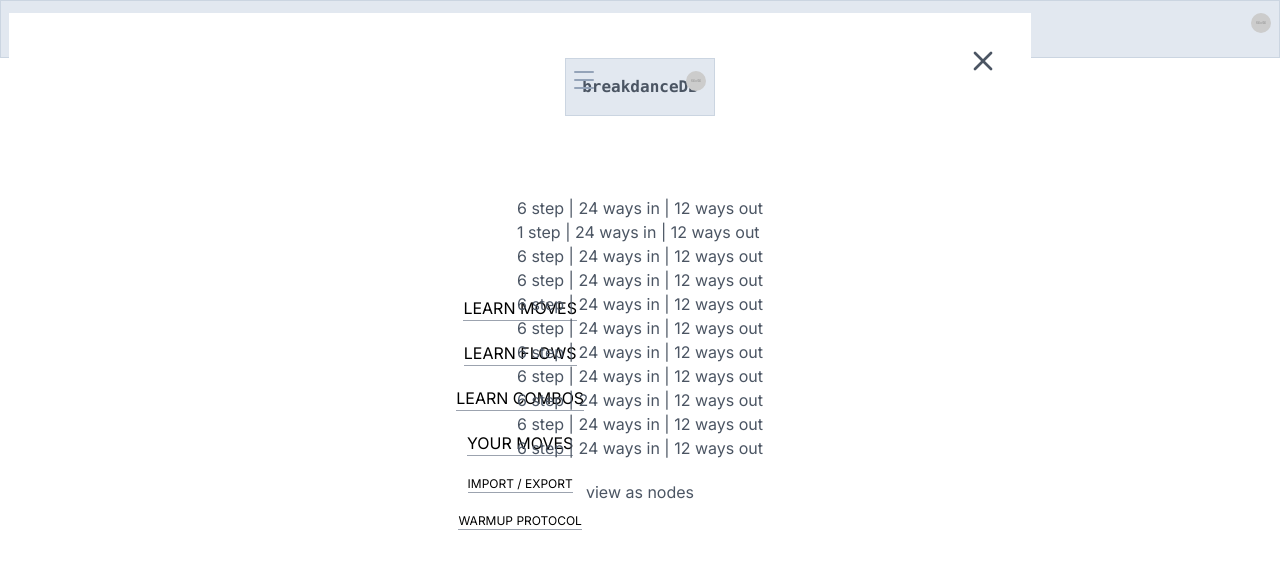
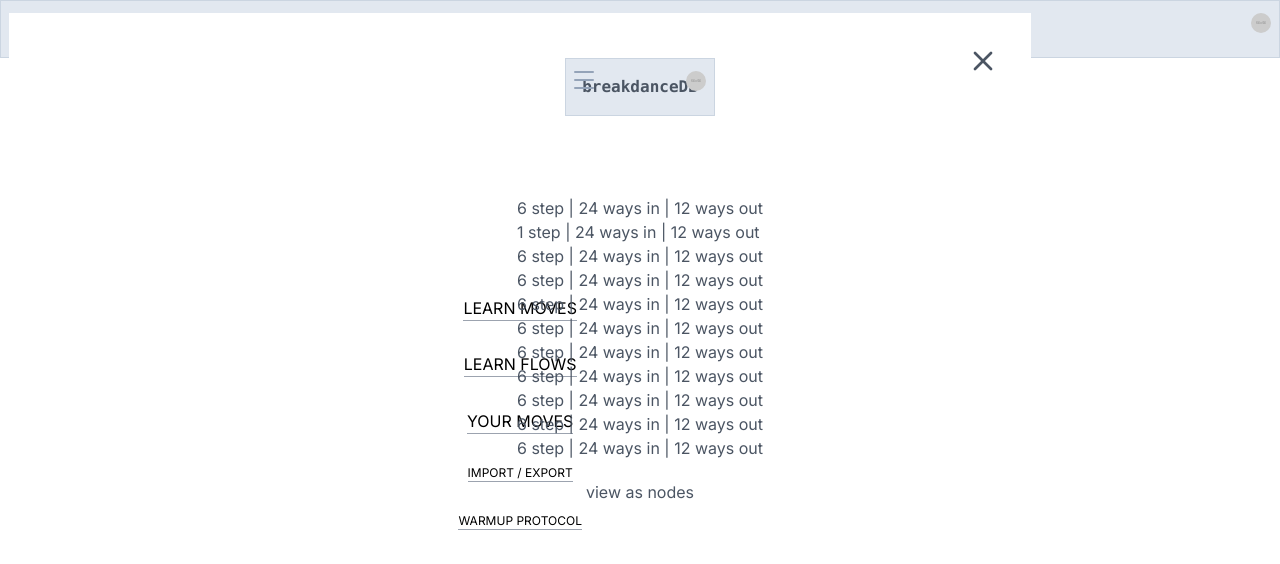
Before and after one commit to volaix/breakdancedb, a Next.js app: page /nodes in a window 1280 px wide. Both pictures are taken after a click on the element 19 px from the left and 22 px from the top of the page. Shown: the top 564 px of the page. Built offline with nearby package versions, Linux system fonts and the light colour scheme.

Commit message:
hide combos for now

```diff
--- a/src/app/_components/Header.tsx
+++ b/src/app/_components/Header.tsx
@@ -73,11 +73,11 @@ export default function RenderHeader() {
                   <li className="my-2 border-b border-gray-400 uppercase">
                     <a href="/learnflows">Learn Flows</a>
                   </li>
-                  {
+                  {inDevelopment || (
                     <li className="my-2 border-b border-gray-400 uppercase">
                       <a href="/combos">Learn Combos</a>
                     </li>
-                  }
+                  )}
                   <li className="my-2 border-b border-gray-400 uppercase">
                     <a href="/yourmoves">Your Moves</a>
                   </li>
```
